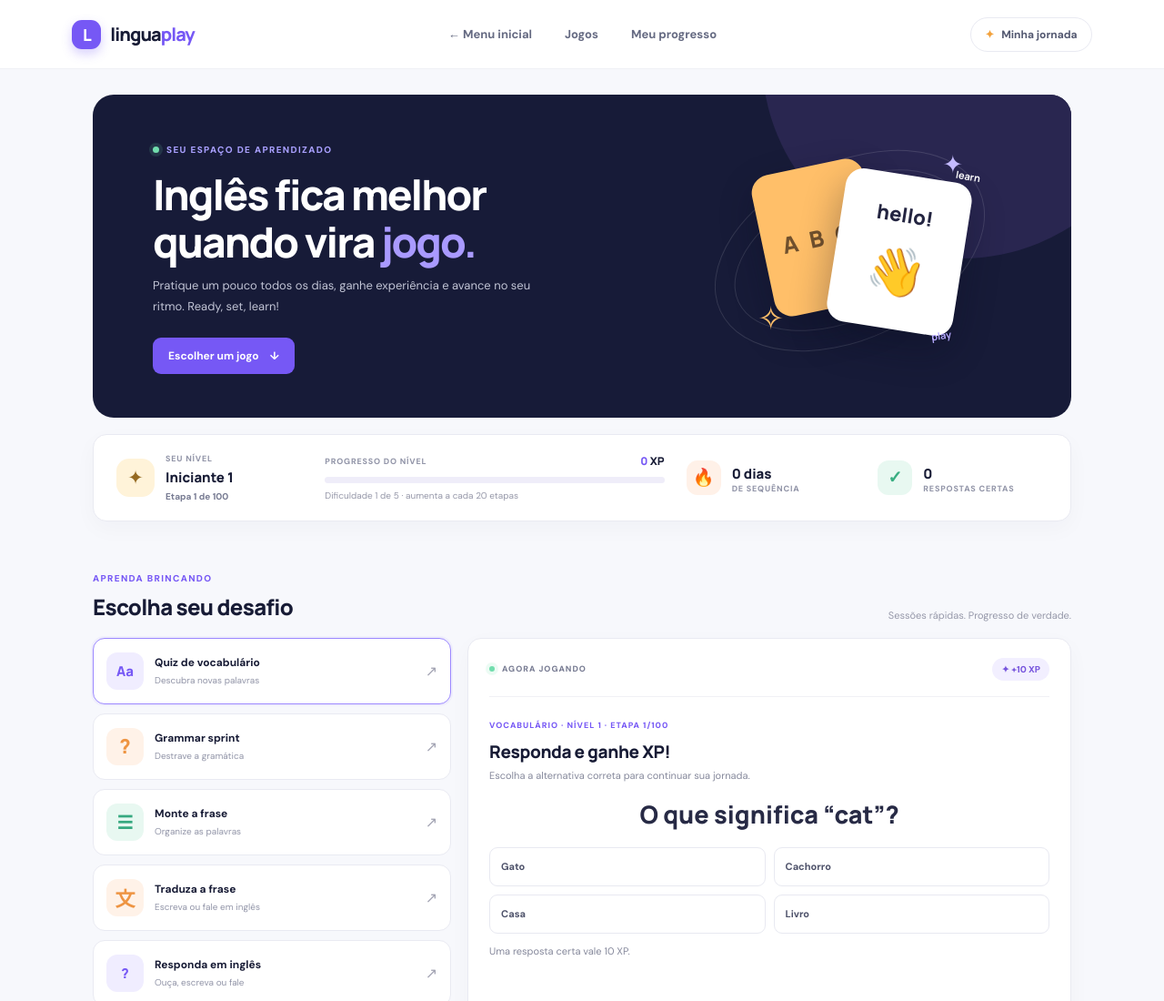
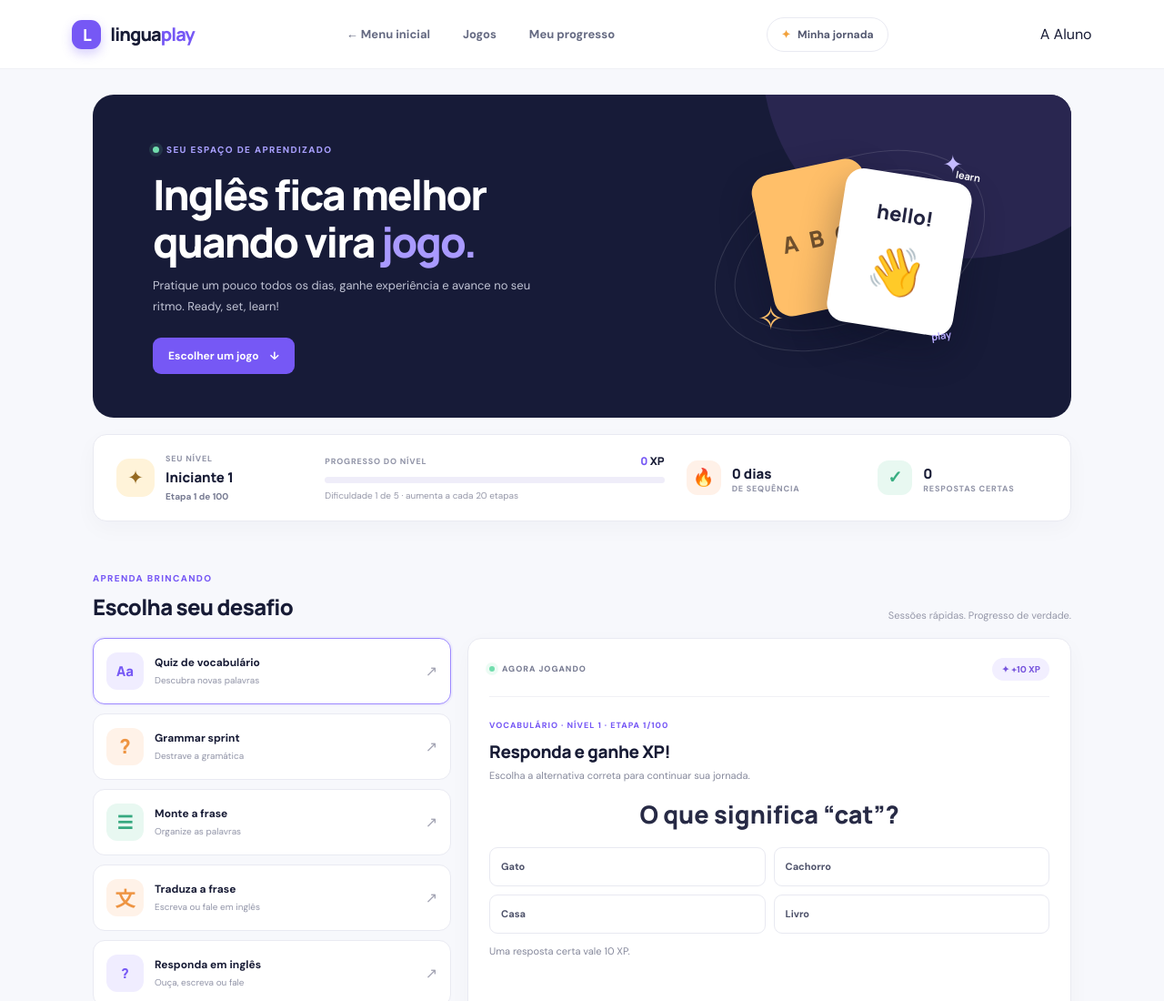
Before and after one commit to rufelipe/Site_de_Ingles, a plain HTML site: page jogos/index.html in a window 1280 px wide. Shown: the top 1100 px of the page at 91% size. Drawn offline with Linux system fonts and the light colour scheme.

Commit message:
Adiciona avatar e nome do aluno na pagina de jogos

```diff
--- a/jogos/index.html
+++ b/jogos/index.html
@@ -19,6 +19,10 @@
         <a href="#progresso">Meu progresso</a>
       </nav>
       <a class="profile-pill" href="#progresso"><span class="profile-icon">✦</span> Minha jornada</a>
+      <div class="game-student-profile" id="game-student-profile" aria-label="Perfil do aluno">
+        <span class="game-avatar" id="game-avatar" aria-hidden="true">A</span>
+        <span class="game-student-name" id="game-student-name">Aluno</span>
+      </div>
     </header>
 
     <main id="inicio">
```
